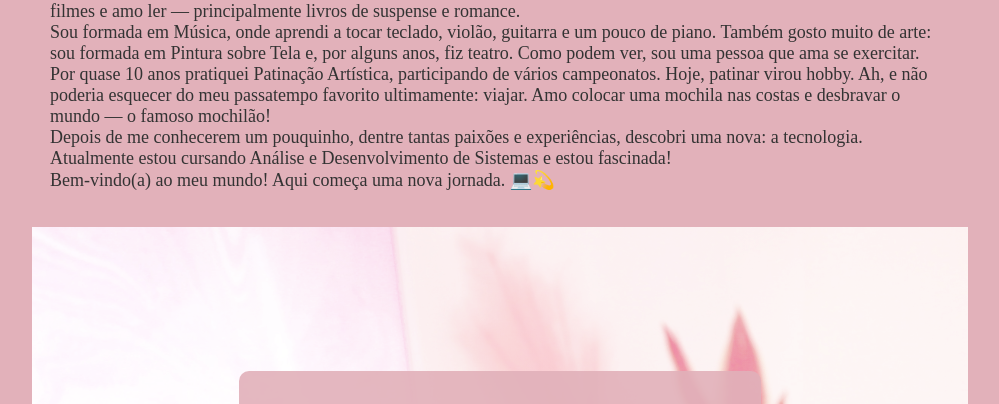
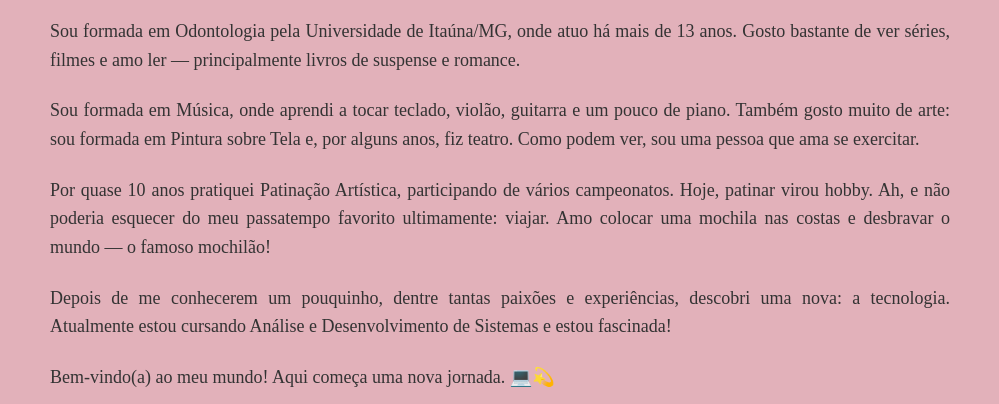
Before and after one commit to BrendaAssis/projeto-web-uninter, a plain HTML site: page index.html in a window 1280 px wide. Shown: the part 181-585 px from the top of the page, without its empty margins (140-1139 px from the left). Drawn offline with Linux system fonts and the light colour scheme.

Commit message:
Update stlless.css

```diff
--- a/stlless.css
+++ b/stlless.css
@@ -194,3 +194,9 @@ footer {
   background-size: cover;
   opacity: 0.7;
 }
+
+p {
+    margin-bottom: 1.2rem;
+    line-height: 1.6;
+    text-align: justify;
+}
```
